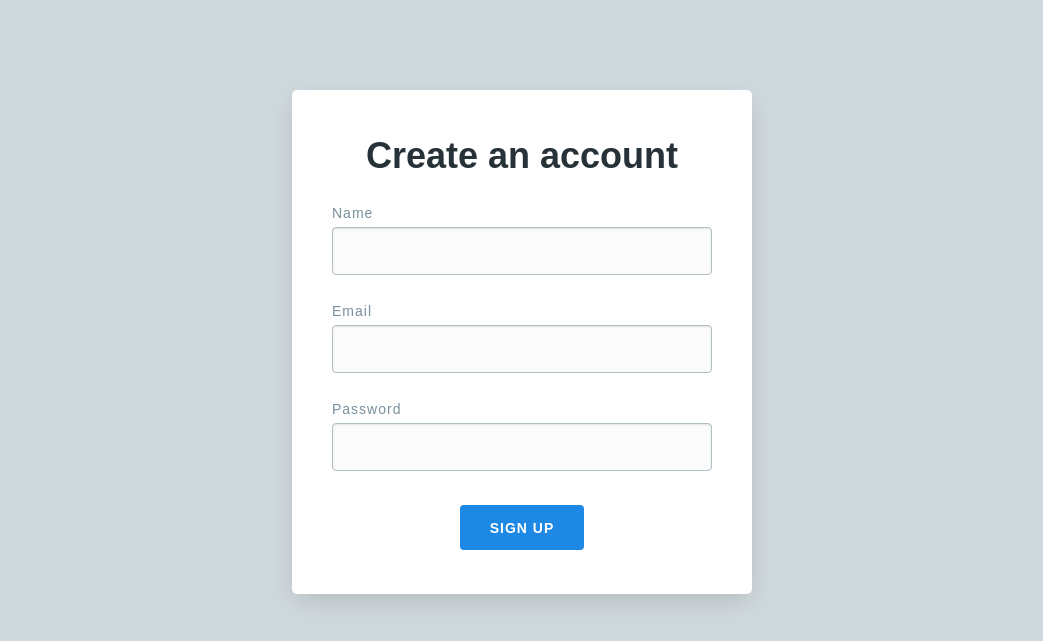
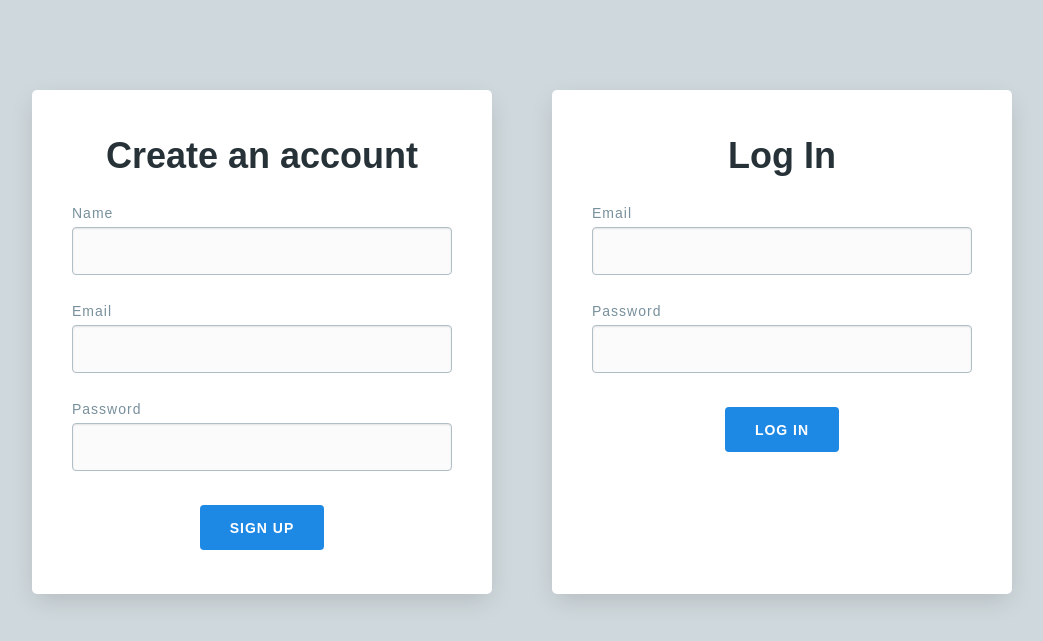
Before and after one commit to avlambertucci/user-login-system, a Flask app: page / in a window 1280 px wide. Shown: the top 641 px of the page, without its empty margins (118-1161 px from the left). Run offline with Flask 2, Linux system fonts and the light colour scheme.

Commit message:
login def done

```diff
--- a/static/js/scripts.js
+++ b/static/js/scripts.js
@@ -25,3 +25,28 @@ $("#formSig").submit(function(e){
   });
   e.preventDefault();
 });
+$("#form_Login").submit(function(e){
+
+  var $form = $(this)
+  var $error = $form.find(".error")
+  var data = $form.serialize()
+  console.log($form)
+
+  console.log(data)
+  $.ajax({
+    url: "/user/login",
+    type: "POST",
+    data: data,
+    dataType: "json",
+    success: function(response) {
+      console.log(response)
+      window.location.href = "/dashboard/";
+    },
+    error: function(response) {
+      console.log(response)
+      $error.text(response.responseJSON.error).removeClass("error--hidden")
+    }
+
+  });
+  e.preventDefault();
+});
--- a/templates/dashboard.html
+++ b/templates/dashboard.html
@@ -9,7 +9,6 @@
       <a class="btn btn--secondary" href="/user/signout">Signout</a>
     </div>
   </div>
-</div>
   <div class="card">
     <h2 class="center">Your Info</h2>
     <p>
@@ -18,5 +17,6 @@
       <strong>Email:</strong> {{session['user']['email']}}<br>
     </p>
   </div>
+</div>
 
 {% endblock %}
--- a/templates/home.html
+++ b/templates/home.html
@@ -18,6 +18,20 @@
           <input id="input-submit" type="submit" value="Sign Up" class="btn"/>
         </form>
       </div>
+      <div class="card">
+        <h1 class="center">Log In</h1>
+        <form id="form_Login" name="form_Login_name">
+
+          <label for="email">Email</label>
+          <input type="email" name="email" class="field" required>
+
+          <label for="password">Password</label>
+          <input type="password" name="password" class="field" required>
+
+          <p class="error error-hidden"></p>
+          <input id="login_submit" type="submit" value="Log In" class="btn"/>
+        </form>
+      </div>
     </div>
     <script src="/static/js/jquery.js"></script>
     <script src="/static/js/scripts.js"></script>
--- a/user/routes.py
+++ b/user/routes.py
@@ -10,3 +10,7 @@ def signup():
 @app.route('/user/signout', methods=['GET'])
 def signout():
   return User().signout()
+
+@app.route('/user/login', methods=['POST'])
+def login():
+  return User().login()
```
Also changed, not shown: user/models.py (+12 -0 lines). Lines whose indentation alone changed are shown as unchanged.
